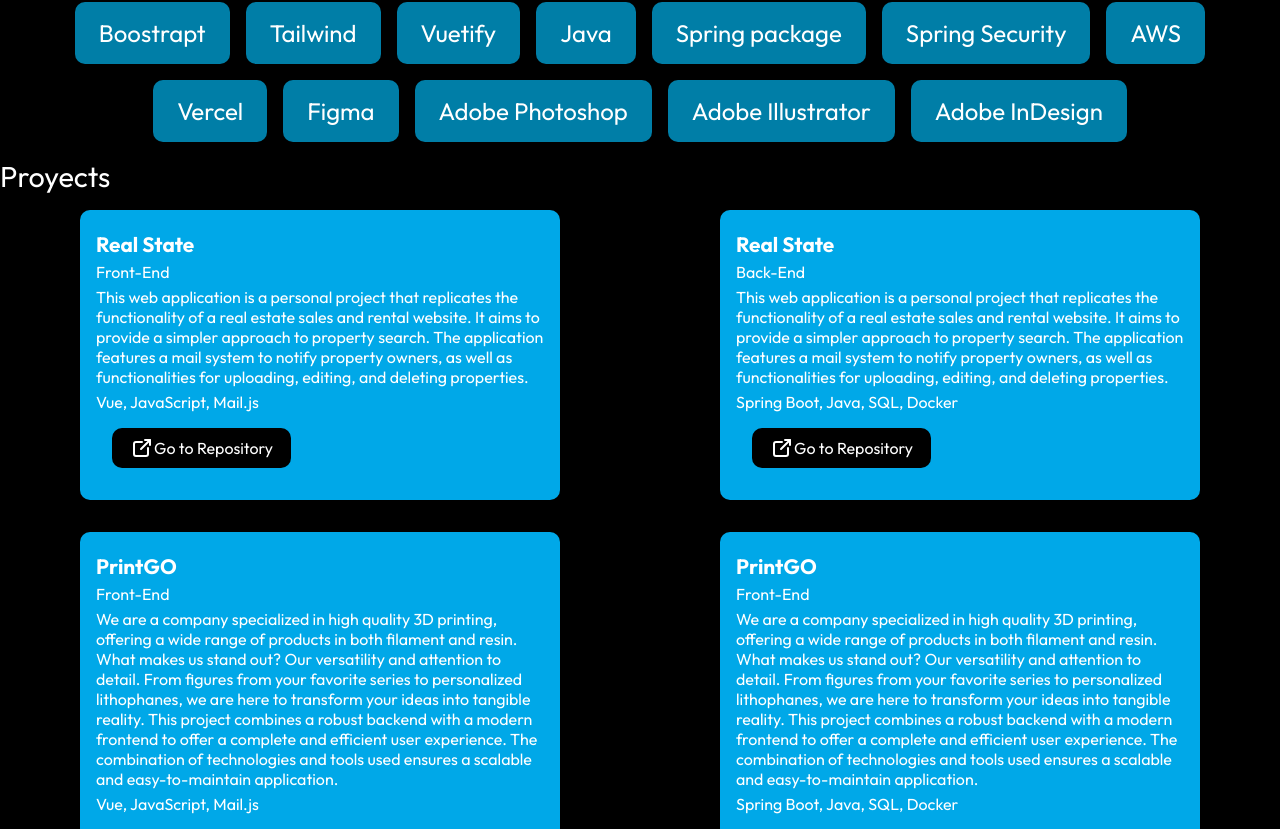
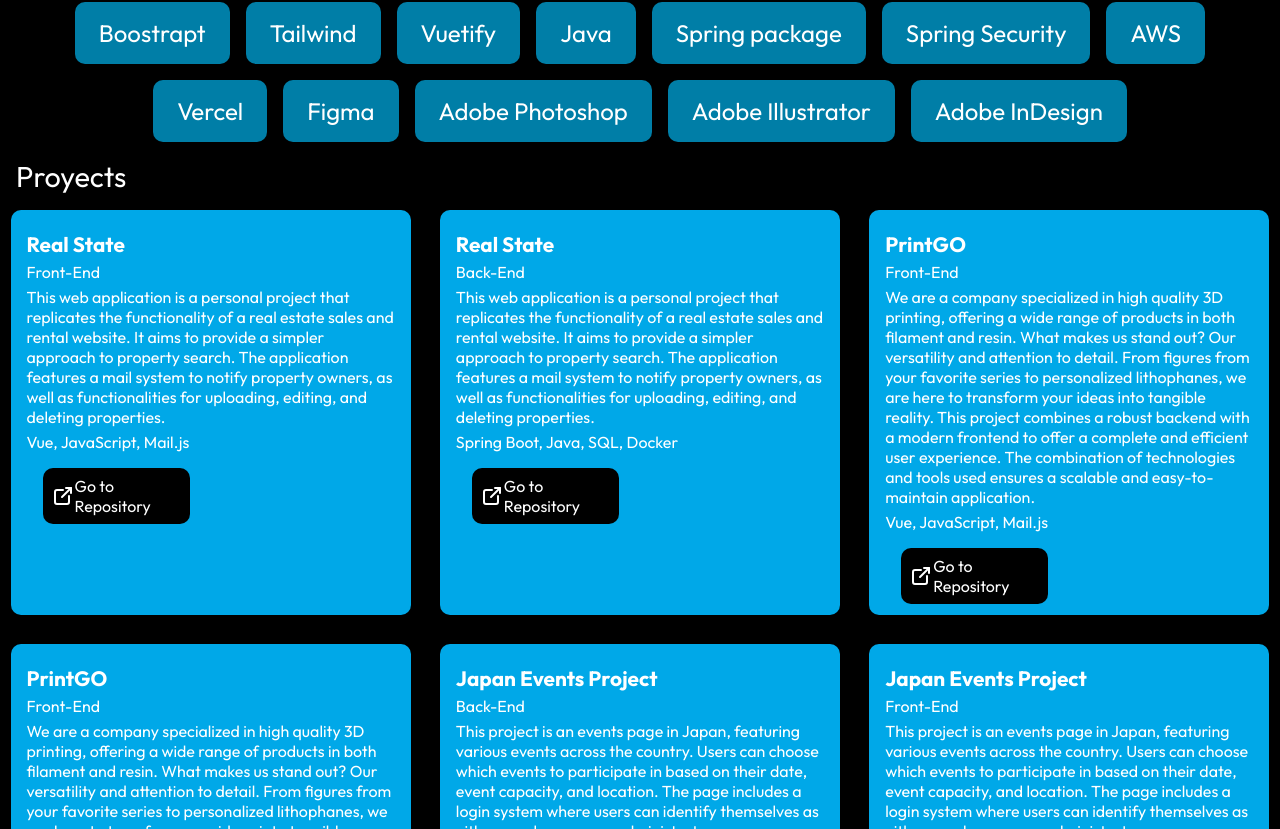
Before and after one commit to GitNinja0/portfolio, a Vue app: page / in a window 1280 px wide. Shown: the part 591-1420 px from the top of the page. Built offline with nearby package versions, Linux system fonts and the light colour scheme.

Commit message:
edit layout in proyect.vue

```diff
--- a/src/components/main/Proyects.vue
+++ b/src/components/main/Proyects.vue
@@ -28,18 +28,26 @@
 
 </template>
 <style scoped>
+h2{
+    margin: 1rem;
+}
 .proyect_container{
+    width: 100%;
+
     display: grid;
-    grid-template-columns: repeat(2, 1fr);
+    grid-template-rows: repeat(auto-fit, 1fr);
+    grid-template-columns: repeat(3, 1fr);
+    gap: 8px;
     justify-items: center;
+
 }
 
     .proyect{
-        margin: 1rem;
         padding: 1rem;
         border-radius: 10px;
         background-color: #00A8E8;
-        width: 30rem;
+        width: 95%;
+        height: 95%;
         display: flex;
         flex-direction: column;
 
```
